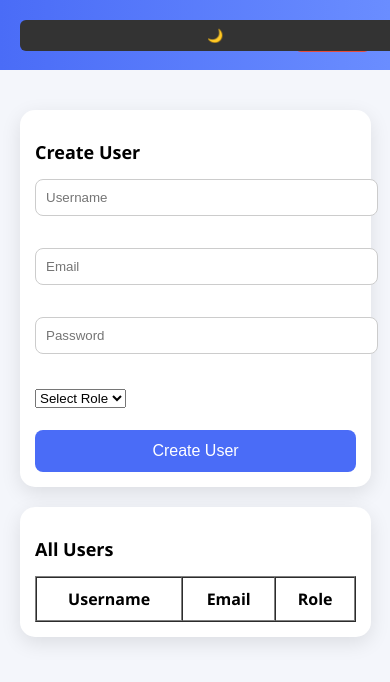
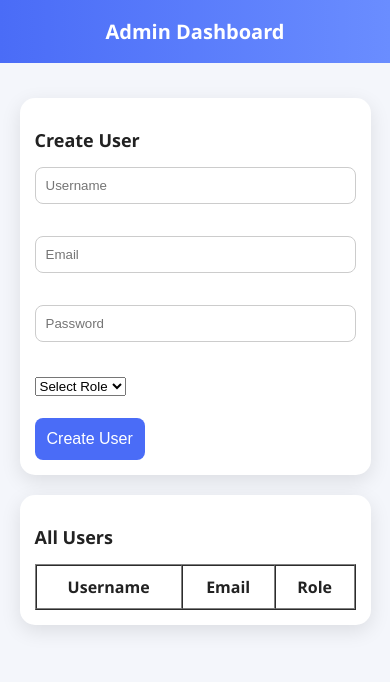
Before and after one commit to GraceN06/Grade-PredictPro1, a Flask app: page /admin-page in a window 390 px wide. Shown: the top 682 px of the page. Run offline with Flask 3, Linux system fonts and the light colour scheme; a user stored in the database is signed in; lists and menus that the app fills with data are empty; parts of the project's set-up code (start-up, migrations or seed data) failed here and were passed over.

Commit message:
Fix mobile header layout

```diff
--- a/static/style.css
+++ b/static/style.css
@@ -2,13 +2,15 @@ body {
     font-family: 'Segoe UI', sans-serif;
     background: #f4f6fb;
     margin: 0;
+    color: #222;
 }
 
 /* HEADER */
 .header {
+    position: relative;
     background: linear-gradient(90deg, #4a6cf7, #6a8dff);
     color: white;
-    padding: 20px;
+    padding: 20px 70px;
     text-align: center;
     font-size: 22px;
     font-weight: bold;
@@ -28,6 +30,7 @@ body {
     padding: 20px;
     margin-top: 20px;
     box-shadow: 0 6px 20px rgba(0,0,0,0.1);
+    animation: fadeIn 0.6s ease-in-out;
 }
 
 /* INPUTS */
@@ -36,9 +39,10 @@ input {
     padding: 10px;
     border-radius: 8px;
     border: 1px solid #ccc;
+    box-sizing: border-box;
 }
 
-/* BUTTON */
+/* GENERAL BUTTON */
 button {
     background: #4a6cf7;
     color: white;
@@ -69,22 +73,6 @@ button:hover {
     font-weight: bold;
 }
 
-/* FADE IN ANIMATION */
-.card {
-    animation: fadeIn 0.6s ease-in-out;
-}
-
-@keyframes fadeIn {
-    from {
-        opacity: 0;
-        transform: translateY(20px);
-    }
-    to {
-        opacity: 1;
-        transform: translateY(0);
-    }
-}
-
 /* HOVER EFFECT */
 .card:hover {
     transform: translateY(-5px);
@@ -97,66 +85,48 @@ button:hover {
     margin-right: 8px;
     color: #4a6cf7;
 }
-/* 🔴 Logout Button (Top Right) */
+
+/* LOGOUT BUTTON */
 .logout-btn {
-    position: fixed;
-    top: 20px;
-    right: 20px;
-
-    padding: 8px 16px;
+    position: absolute;
+    top: 12px;
+    right: 15px;
+    padding: 8px 14px;
     font-size: 14px;
-
+    width: auto;
+    display: inline-block;
     background-color: #e74c3c;
     color: white;
     border: none;
     border-radius: 6px;
-
     cursor: pointer;
 }
 
-/* 🔴 Logout Button */
-.logout-btn {
-    position: fixed;
-    top: 20px;
-    right: 20px;
-
-    padding: 8px 16px;
-    font-size: 14px;
-
-    width: auto;
-    display: inline-block;
-
-    background-color: #e74c3c;
-    color: white;
-    border: none;
-    border-radius: 6px;
-
-    cursor: pointer;
+.logout-btn:hover {
+    background-color: #c0392b;
 }
 
-/* 📄 Download Button */
+/* DOWNLOAD BUTTON */
 .download-btn {
     position: fixed;
     bottom: 20px;
     right: 20px;
-
     padding: 8px 16px;
     font-size: 14px;
-
     width: auto;
     display: inline-block;
-
     background-color: #3498db;
     color: white;
     border: none;
     border-radius: 6px;
-
     cursor: pointer;
 }
 
-/* 🌞 Light Mode (default already exists) */
+.download-btn:hover {
+    background-color: #2980b9;
+}
 
-/* 🌙 Dark Mode */
+/* DARK MODE */
 body.dark {
     background-color: #121212;
     color: #ffffff;
@@ -173,33 +143,71 @@ body.dark input {
     border: 1px solid #555;
 }
 
-body.dark button {
-    opacity: 0.9;
+body.dark .header {
+    color: white;
 }
 
-/* 🌙 Toggle Button */
+body.dark button {
+    opacity: 0.95;
+}
+
+/* TOGGLE BUTTON */
 .toggle-btn {
-    position: fixed;
-    top: 20px;
-    left: 20px;
-
-    padding: 8px 14px;
-    font-size: 13px;
-
+    position: absolute;
+    top: 12px;
+    left: 15px;
+    padding: 8px 12px;
+    font-size: 14px;
+    width: auto;
+    display: inline-block;
     background-color: #333;
     color: white;
     border: none;
     border-radius: 6px;
-
     cursor: pointer;
 }
 
-/* 📱 Mobile Responsive */
+.toggle-btn:hover {
+    background-color: #222;
+}
+
+/* FADE IN ANIMATION */
+@keyframes fadeIn {
+    from {
+        opacity: 0;
+        transform: translateY(20px);
+    }
+    to {
+        opacity: 1;
+        transform: translateY(0);
+    }
+}
+
+/* MOBILE RESPONSIVE */
 @media (max-width: 768px) {
+    .header {
+        font-size: 20px;
+        padding: 18px 60px;
+    }
+
+    .toggle-btn {
+        top: 10px;
+        left: 10px;
+        font-size: 13px;
+        padding: 7px 10px;
+    }
+
+    .logout-btn {
+        top: 10px;
+        right: 10px;
+        font-size: 13px;
+        padding: 7px 10px;
+    }
 
     .container {
         width: 90%;
         margin: auto;
+        padding: 15px;
     }
 
     .card {
@@ -212,11 +220,14 @@ body.dark button {
         margin-bottom: 10px;
     }
 
-    button {
-        width: 100%;
-    }
-
     h1, h2, h3 {
         font-size: 18px;
     }
+
+    .download-btn {
+        bottom: 15px;
+        right: 15px;
+        font-size: 13px;
+        padding: 8px 12px;
+    }
 }
```
